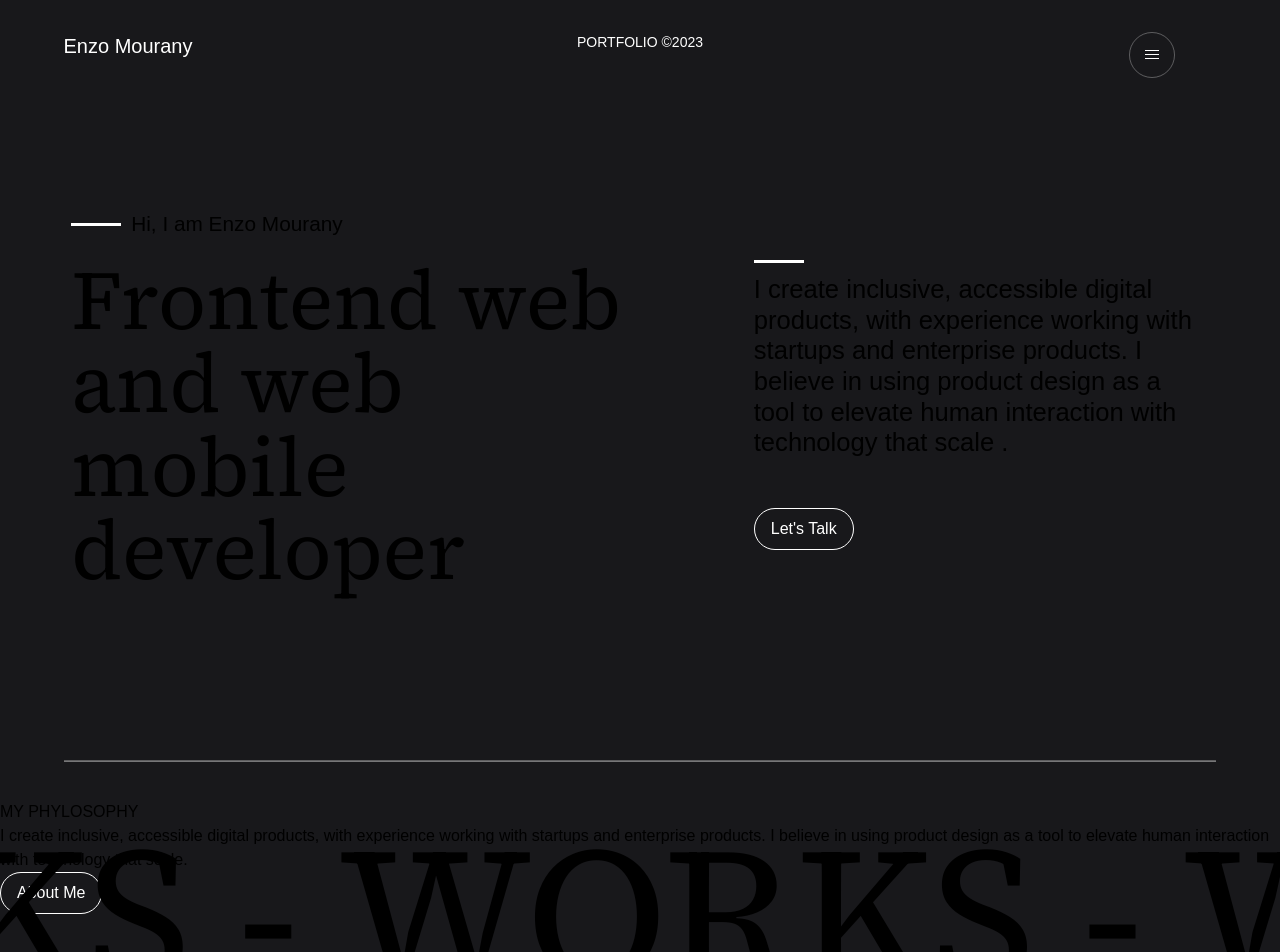
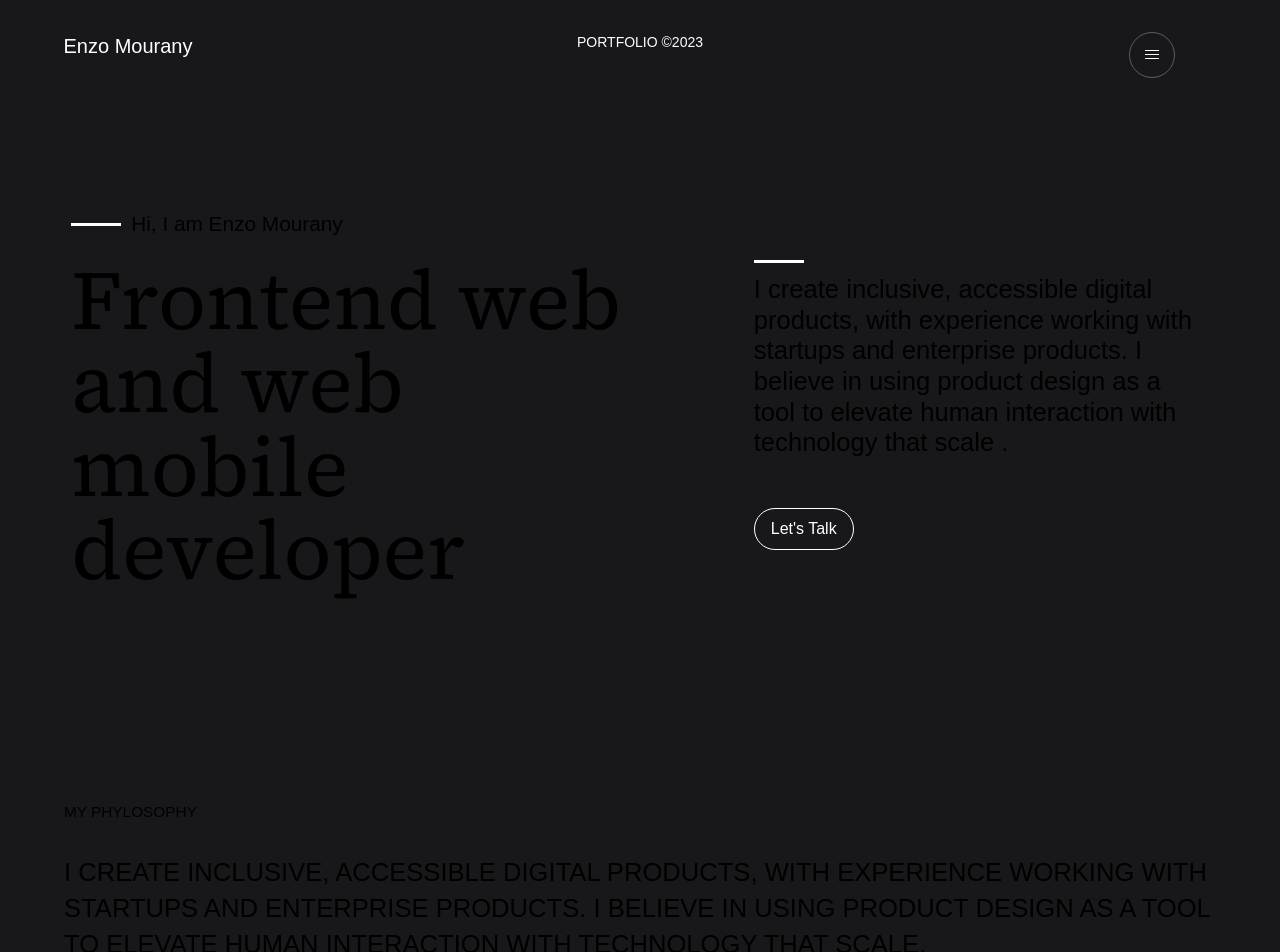
Before and after one commit to enzo-mourany/portfolio-v2, a Next.js app: page / in a window 1280 px wide. Shown: the top 952 px of the page. Built offline with nearby package versions, Linux system fonts and the light colour scheme.

Commit message:
fix: bug double page

```diff
--- a/styles/About.module.scss
+++ b/styles/About.module.scss
@@ -1,12 +1,10 @@
 @import './responsive.scss';
 
-.about__container {
-    background-color: black;
+.wrapper {
     display: flex;
     justify-content: center;
     flex-direction: column;
-    width: 100%;
-    height: 100vh;
+    width: 90%;
     gap: 2rem;
     margin-bottom: 300px;
     @include mobile {
```
